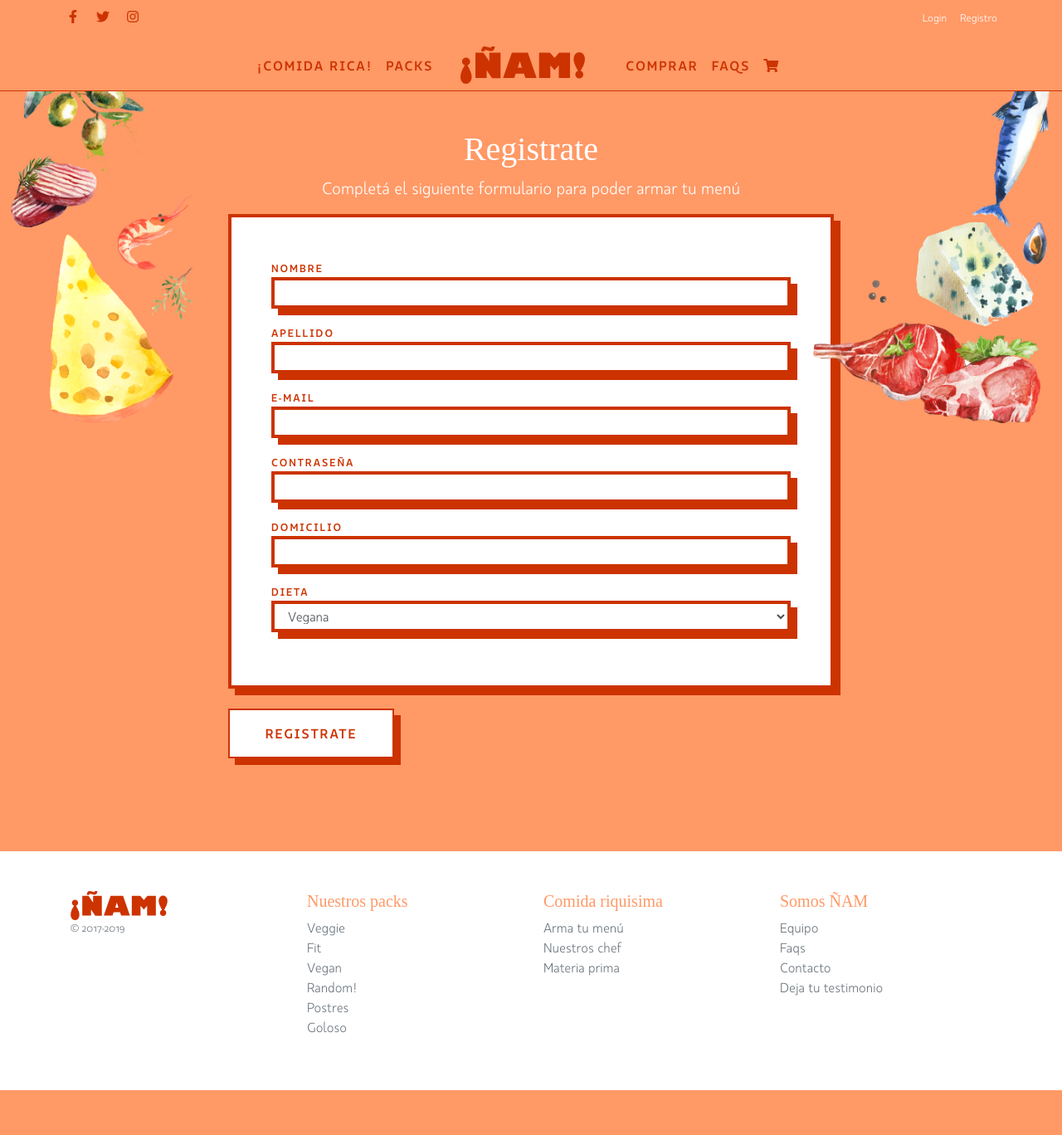
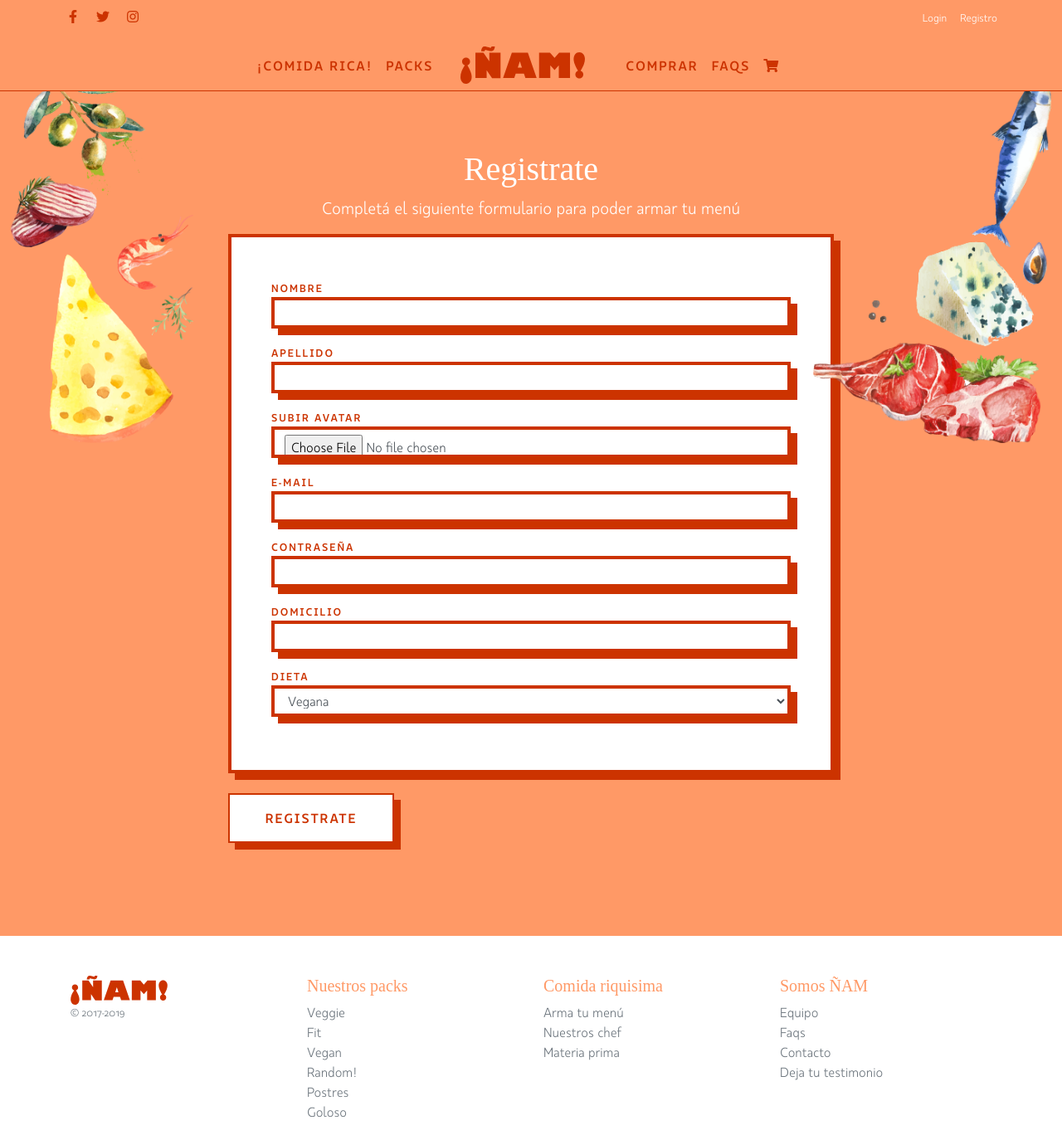
Before and after one commit to G-Fuchter/Proyecto-Integrador-DH, a PHP site: page /registro.php in a window 1280 px wide. Shown: the top 1368 px of the page at 83% size. Before the commit the page ends 1314 px from the top, so only its background shows below. Run offline with PHP 8.4, Linux system fonts and the light colour scheme; some libraries are stand-ins or nearby versions; some web fonts are replaced.

Commit message:
create uuser - avatar y json

```diff
--- /dev/null
+++ b/nam/common/serverlogic/createUser.php
@@ -0,0 +1,99 @@
+<?php
+//ESTAN LOS CAMPOS DE DATOS COMPLETOS?
+
+function parameterExist($name, $arrayLive){
+  return array_key_exists($name, $arrayLive);
+}
+
+function returnInfo($name, $arrayLive, $default = null) {
+  if (parameterExist($name, $arrayLive) && !empty($arrayLive[$name])) {
+    return $arrayLive[$name];
+  }
+
+  return $default;
+}
+
+//VALIDAR SI AVATAR SUBIO BIEN
+function isImageOk($name) {
+  if (parameterExist($name, $_FILES) && $_FILES[$name]['error'] === UPLOAD_ERR_OK) {
+    return true;
+  }
+  return false;
+};
+
+//EXISTE EL usuario, ARCHIVO VACIO
+
+function emailUser($email){
+  $users = json_decode(file_get_contents('usuarios.json'),true);
+  if (is_null($users)) {
+    $users = ['users' => []];
+  }
+
+//VERIFICAR Email, ARCHIVOS CON DATOS
+$exist = false;
+$position = null;
+$foundUser = null;
+$nextId = 0;
+
+foreach ($users['users'] as $key => $value) {
+  if ($value['email'] == $email){
+    $exist = true;
+    $position = $key;
+    $foundUser = $value;
+  }
+
+  if ($nextId < $value['id']){
+    $nextId = $value['id'];
+  }else{
+    $nextId = $nextId;
+  }
+}
+
+  return [
+    'exist' => $exist,
+    'position' => $position,
+    'user' => $foundUser,
+    'nextId' => $nextId
+  ];
+}
+
+//GUARDAR usuario en Json
+
+function saveUser($user) {
+  $users = json_decode(file_get_contents('usuarios.json'),true);
+  if (is_null($users)) {
+    $users = ['users' => []];
+  }
+
+  $users['users'][] = $user;
+  file_put_contents('usuarios.json', json_encode($users, JSON_PRETTY_PRINT));
+}
+
+//GUARDAR AVATAR
+function saveFile($photo, $user) {
+  if (array_key_exists($photo, $_FILES)) {
+    $file = $_FILES[$photo];
+    $name = $file['name'];
+    $tmp = $file['tmp_name'];
+    $ext = pathinfo($name, PATHINFO_EXTENSION);
+
+    $directory = "./fotos/";
+
+    if(!file_exists($directory)) {
+      $old = umask(0);
+      mkdir($directory, 0777);
+      umask($old);
+    }
+
+    $date = new DateTime();
+
+    $finalPhoto = $directory .$user. "_imagen_".$date->getTimestamp()."." . $ext;
+
+    move_uploaded_file($tmp, $finalPhoto);
+
+    return $finalPhoto;
+  }
+}
+
+
+?>
--- a/nam/common/serverlogic/server-register.php
+++ b/nam/common/serverlogic/server-register.php
@@ -85,4 +85,8 @@
     }
     return $errors;
 }
+
+
+
+
 ?>
--- a/nam/registro.php
+++ b/nam/registro.php
@@ -1,7 +1,61 @@
 <?php
 include_once ("includes/header.php");
 include_once ("common/serverlogic/server-register.php");
+include_once ("common/serverlogic/createUser.php");
 include_once ("common/alerts.php");
+
+session_start();
+
+
+if (parameterExist('user', $_SESSION)){
+  header("Location: index.php");
+  exit;
+}
+
+$initialUser = [
+  'avatar' => isImageOk('photo'),
+  'nombre' => returnInfo('nombre', $_POST),
+  'apellido' => returnInfo('apellido', $_POST),
+  'email' => returnInfo('email', $_POST),
+  'pass' => returnInfo('pass', $_POST),
+  'domicilio' => returnInfo('domicilio', $_POST),
+  'dieta' => returnInfo('dieta2', $_POST),
+];
+
+var_dump ($initialUser);
+
+$error = false;
+$userRegistered = [];
+
+
+if (parameterExist('submit', $_POST)){
+  if ($initialUser['nombre'] != null && $initialUser['apellido'] != null && $initialUser['email']!= null && $initialUser['pass'] != null && $initialUser['domicilio'] != null && $initialUser['dieta'] != null){
+    $userRegistered = emailUser($initialUser['email']);
+    if ($userRegistered['exist']){
+      $error = true;
+      }else {
+        saveUser ([
+          'id' => $userRegistered['nextId']+1,
+          'avatar' => saveFile('photo',$initialUser['name']),
+          'nombre' => $initialUser['nombre'],
+          'apellido' => $initialUser['apellido'],
+          'email' => $initialUser['email'],
+          'password' => password_hash( $initialUser['password'], PASSWORD_DEFAULT),
+          'domicilio' => $initialUser['domicilio'],
+          'dieta' => $initialUser['dieta'],
+        ]);
+        //$_SESSION['user'] = $initialUser;
+        header("Location: login.php");
+        exit;
+      }
+
+    }else{
+      $error = true;
+    }
+};
+
+
+
 ?>
     <section class="splash accent_bg d-flex justify-content-center align-content-center position-relative py-5">
         <div class="position-absolute back_splash1 d-none d-md-block">
@@ -23,7 +77,7 @@
             </div>
             <div class="row d-flex justify-content-center align-items-center">
                 <div class="col-12 col-sm-8 d-flex justify-content-center align-items-center">
-                    <form class="registro w-100" method="post" action="<?php echo htmlspecialchars($_SERVER["PHP_SELF"]);?>">
+                    <form class="registro w-100" method="post" enctype="multipart/form-data" action="<?php echo htmlspecialchars($_SERVER["PHP_SELF"]);?>">
                         <div class="fields white_bg p-3 p-sm-5 ">
                             <div class="form-group">
                                 <!-- Full Name -->
@@ -35,6 +89,21 @@
                                 <label for="apellido" class="control-label">Apellido</label>
                                 <input type="text" class="form-control" id="apellido" name="apellido">
                             </div>
+
+
+                            <div class="form-group">
+                              <label for="avatar" class="text-uppercase violet">Subir Avatar</label>
+                              <?php
+                                $error_class = '';
+                                if($error && !$initialUser['avatar']) {$error_class = 'error_class';};
+                              ?>
+
+                              <input type="file" class="form-control <?=$error_class?>" id="name" name="photo">
+                              <?php if($error && !$initialUser['avatar']):?>
+                                <span class="error_message">Sube una imagen</span>
+                        			<?php endif; ?>
+                          </div>
+
                             <div class="form-group">
                                 <!-- Full Name -->
                                 <label for="email" class="control-label">E-Mail</label>
@@ -45,6 +114,7 @@
                                 <label for="pass" class="control-label">Contraseña</label>
                                 <input type="password" class="form-control" id="pass" name="pass">
                             </div>
+
                             <div class="form-group">
                                 <!-- Street 2 -->
                                 <label for="domicilio" class="control-label">Domicilio</label>
@@ -53,7 +123,7 @@
                             <div class="form-group">
                                 <!-- State Button -->
                                 <label for="dieta" class="control-label">Dieta</label>
-                                <select class="form-control" id="dieta">
+                                <select class="form-control" id="dieta" name="dieta">
                                 <option name = "dieta" value="vega">Vegana</option>
                                 <option name = "dieta" value="vege">Vegetariana</option>
                                 <option name = "dieta" value="homn">Homnívora</option>
```
